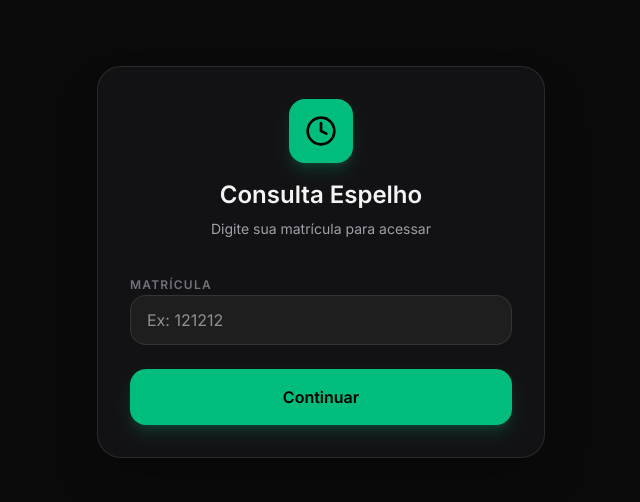
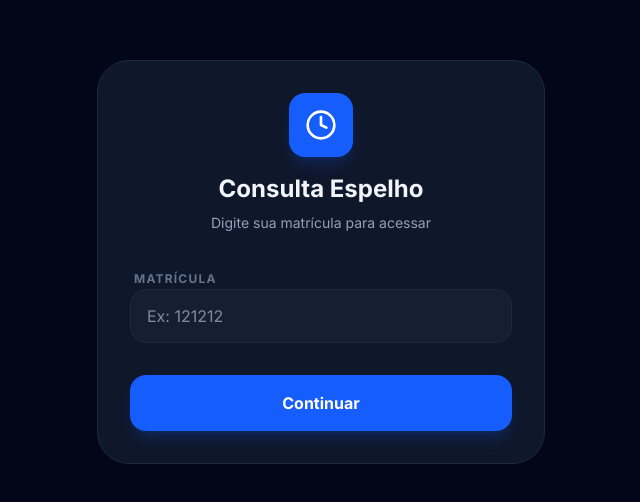
Before and after one commit to andsilvarosa/ConsultaPonto, a React (Vite) app: page / in a window 1280 px wide. Shown: the part 138-640 px from the top of the page, without its empty margins (319-959 px from the left). Built offline with nearby package versions, Linux system fonts and the light colour scheme.

Commit message:
feat: Update UI theme and colors
Replaces zinc color palette with slate for a more modern look. Updates primary accent color from emerald to blue, and adjusts various UI elements for better visual consistency. Adds a slightly bolder font weight to the Inter font family.

```diff
--- a/src/App.tsx
+++ b/src/App.tsx
@@ -397,18 +397,18 @@ export default function App() {
 
   if (!isLoggedIn) {
     return (
-      <div className="min-h-screen bg-zinc-50 dark:bg-[#0a0a0a] flex items-center justify-center p-4">
+      <div className="min-h-screen bg-slate-50 dark:bg-slate-950 flex items-center justify-center p-4">
         <motion.div
           initial={{ opacity: 0, y: 20 }}
           animate={{ opacity: 1, y: 0 }}
-          className="bg-white dark:bg-[#121214] border border-black/10 dark:border-white/10 p-8 rounded-3xl shadow-2xl w-full max-w-md"
+          className="bg-white dark:bg-slate-900 border border-slate-200 dark:border-slate-800 p-8 rounded-[2rem] shadow-xl shadow-slate-200/50 dark:shadow-none w-full max-w-md"
         >
           <div className="flex flex-col items-center mb-8">
-            <div className="w-16 h-16 bg-emerald-500 rounded-2xl flex items-center justify-center shadow-lg shadow-emerald-500/20 mb-4">
-              <Clock className="text-black w-8 h-8" />
+            <div className="w-16 h-16 bg-blue-600 rounded-2xl flex items-center justify-center shadow-lg shadow-blue-600/20 mb-4">
+              <Clock className="text-white w-8 h-8" />
             </div>
-            <h1 className="text-2xl font-bold text-zinc-900 dark:text-zinc-100">Consulta Espelho</h1>
-            <p className="text-zinc-500 dark:text-zinc-400 text-sm mt-2 text-center">
+            <h1 className="text-2xl font-bold text-slate-900 dark:text-slate-100">Consulta Espelho</h1>
+            <p className="text-slate-500 dark:text-slate-400 text-sm mt-2 text-center">
               {matriculaExists === null
                 ? 'Digite sua matrícula para acessar'
                 : isRegistering
@@ -418,7 +418,7 @@ export default function App() {
           </div>
 
           {authError && (
-            <div className="mb-6 p-4 bg-rose-500/10 border border-rose-500/20 rounded-2xl flex items-center gap-3 text-rose-500 text-sm">
+            <div className="mb-6 p-4 bg-rose-50 dark:bg-rose-500/10 border border-rose-100 dark:border-rose-500/20 rounded-2xl flex items-center gap-3 text-rose-600 dark:text-rose-400 text-sm">
               <AlertCircle className="w-5 h-5 flex-shrink-0" />
               {authError}
             </div>
@@ -426,7 +426,7 @@ export default function App() {
 
           <form onSubmit={matriculaExists === null ? handleCheckMatricula : handleAuth} className="space-y-6">
             <div className="space-y-2">
-              <label className="text-xs font-bold text-zinc-500 dark:text-zinc-500 uppercase tracking-widest">Matrícula</label>
+              <label className="text-xs font-bold text-slate-400 dark:text-slate-500 uppercase tracking-widest ml-1">Matrícula</label>
               <input
                 type="text"
                 required
@@ -434,7 +434,7 @@ export default function App() {
                 value={matricula}
                 onChange={e => setMatricula(e.target.value)}
                 placeholder="Ex: 121212"
-                className="w-full bg-black/5 dark:bg-white/5 border border-black/10 dark:border-white/10 rounded-2xl px-4 py-3 focus:outline-none focus:border-emerald-500/50 transition-colors text-black dark:text-white disabled:opacity-50"
+                className="w-full bg-slate-50 dark:bg-slate-800/50 border border-slate-200 dark:border-slate-800 rounded-2xl px-4 py-3.5 focus:outline-none focus:ring-2 focus:ring-blue-500/20 focus:border-blue-500 transition-all text-slate-900 dark:text-slate-100 disabled:opacity-50"
               />
             </div>
 
@@ -444,7 +444,7 @@ export default function App() {
                 animate={{ opacity: 1, height: 'auto' }}
                 className="space-y-2"
               >
-                <label className="text-xs font-bold text-zinc-500 dark:text-zinc-500 uppercase tracking-widest">Senha</label>
+                <label className="text-xs font-bold text-slate-400 dark:text-slate-500 uppercase tracking-widest ml-1">Senha</label>
                 <input
                   type="password"
                   required
@@ -452,16 +452,16 @@ export default function App() {
                   value={password}
                   onChange={e => setPassword(e.target.value)}
                   placeholder="********"
-                  className="w-full bg-black/5 dark:bg-white/5 border border-black/10 dark:border-white/10 rounded-2xl px-4 py-3 focus:outline-none focus:border-emerald-500/50 transition-colors text-black dark:text-white"
+                  className="w-full bg-slate-50 dark:bg-slate-800/50 border border-slate-200 dark:border-slate-800 rounded-2xl px-4 py-3.5 focus:outline-none focus:ring-2 focus:ring-blue-500/20 focus:border-blue-500 transition-all text-slate-900 dark:text-slate-100"
                 />
               </motion.div>
             )}
 
-            <div className="flex flex-col gap-3">
+            <div className="flex flex-col gap-3 pt-2">
               <button
                 type="submit"
                 disabled={isCheckingMatricula}
-                className="w-full bg-emerald-500 hover:bg-emerald-400 text-black px-6 py-4 rounded-2xl font-bold transition-all shadow-lg shadow-emerald-500/20 disabled:opacity-50"
+                className="w-full bg-blue-600 hover:bg-blue-700 text-white px-6 py-4 rounded-2xl font-bold transition-all shadow-lg shadow-blue-600/20 disabled:opacity-50 active:scale-[0.98]"
               >
                 {isCheckingMatricula
                   ? 'Verificando...'
@@ -480,7 +480,7 @@ export default function App() {
                     setPassword('');
                     setAuthError(null);
                   }}
-                  className="w-full text-zinc-500 dark:text-zinc-400 text-sm font-medium hover:text-emerald-500 transition-colors"
+                  className="w-full text-slate-500 dark:text-slate-400 text-sm font-medium hover:text-blue-600 dark:hover:text-blue-400 transition-colors py-2"
                 >
                   Usar outra matrícula
                 </button>
--- a/src/index.css
+++ b/src/index.css
@@ -1,4 +1,4 @@
-@import url('https://fonts.googleapis.com/css2?family=Inter:wght@300;400;500;600&family=JetBrains+Mono:wght@400;500&display=swap');
+@import url('https://fonts.googleapis.com/css2?family=Inter:wght@300;400;500;600;700&family=JetBrains+Mono:wght@400;500&display=swap');
 @import "tailwindcss";
 
 @theme {
@@ -10,29 +10,31 @@
 
 @layer base {
   body {
-    @apply bg-zinc-50 dark:bg-[#09090b] text-zinc-900 dark:text-zinc-400 font-sans antialiased selection:bg-emerald-500/30 transition-colors duration-300;
+    @apply bg-slate-50 dark:bg-slate-950 text-slate-900 dark:text-slate-300 font-sans antialiased selection:bg-blue-500/30 transition-colors duration-300;
   }
 }
 
 /* Custom Scrollbar */
 ::-webkit-scrollbar, .custom-scrollbar::-webkit-scrollbar {
-  width: 4px;
+  width: 6px;
 }
 ::-webkit-scrollbar-track, .custom-scrollbar::-webkit-scrollbar-track {
   @apply bg-transparent;
 }
 ::-webkit-scrollbar-thumb, .custom-scrollbar::-webkit-scrollbar-thumb {
-  @apply bg-zinc-800 rounded-full hover:bg-zinc-700 transition-colors;
+  @apply bg-slate-300 dark:bg-slate-800 rounded-full hover:bg-slate-400 dark:hover:bg-slate-700 transition-colors;
 }
 
 /* Input overrides */
-input[type="time"]::-webkit-calendar-picker-indicator,
-input[type="date"]::-webkit-calendar-picker-indicator {
+.dark input[type="time"]::-webkit-calendar-picker-indicator,
+.dark input[type="date"]::-webkit-calendar-picker-indicator {
   filter: invert(1);
-  opacity: 0.3;
+  opacity: 0.5;
   cursor: pointer;
 }
 
-.minimal-card {
-  @apply bg-[#121214] border border-white/[0.04] rounded-2xl p-6 transition-all duration-300;
+input[type="time"]::-webkit-calendar-picker-indicator,
+input[type="date"]::-webkit-calendar-picker-indicator {
+  opacity: 0.5;
+  cursor: pointer;
 }
```
